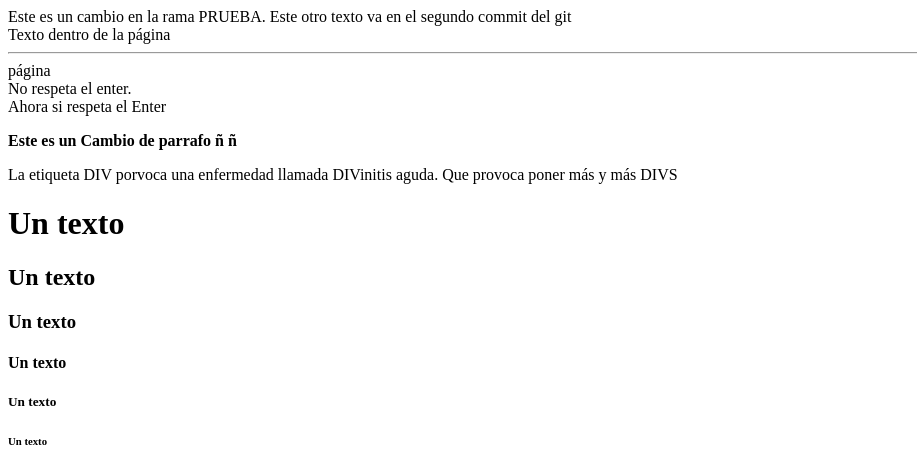
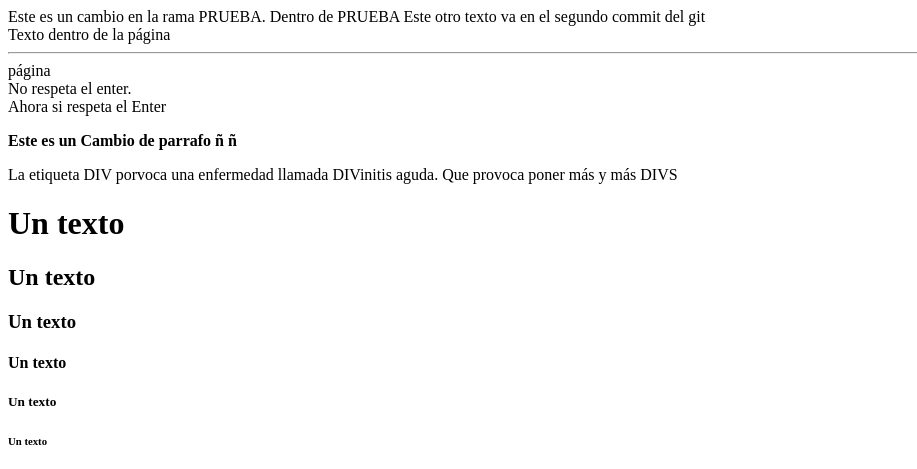
Before and after one commit to DaniCordova/pw219111, a plain HTML site: page ejemplos.html in a window 1280 px wide. Shown: the top 469 px of the page, without its empty margins (0-917 px from the left). Drawn offline with Linux system fonts and the light colour scheme.

Commit message:
Cambios a prueba dentro de prueba

```diff
--- a/ejemplos.html
+++ b/ejemplos.html
@@ -5,7 +5,7 @@
 	</title>
 </head>
 <body>
-	Este es un cambio en la rama PRUEBA.
+	Este es un cambio en la rama PRUEBA. Dentro de PRUEBA
 	Este  otro texto va en el segundo commit del git <br>
 	Texto dentro de la página <hr> p&aacute;gina<br>
 	No respeta el enter.   <br>
```
